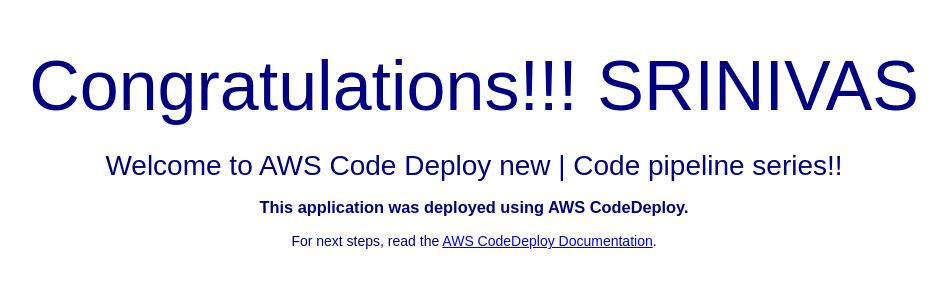
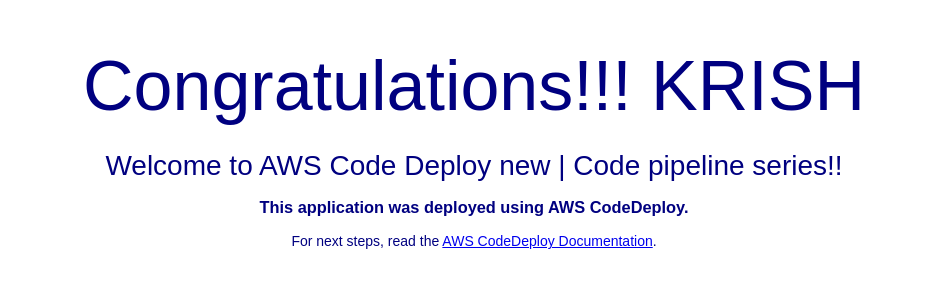
Before and after one commit to tirucloud/aws_cicd_pipline_codedeploy, a plain HTML site: page index.html in a window 1280 px wide. Shown: the part 201-488 px from the top of the page, without its empty margins (166-1113 px from the left). Drawn offline with Linux system fonts and the light colour scheme.

Commit message:
Update index.html

```diff
--- a/index.html
+++ b/index.html
@@ -27,7 +27,7 @@
 <body>
   <div align="center">
     <img src="https://s3.ap-south-1.amazonaws.com/www.basava.com/aar_logo_final.png" style="max-width: 20%;">
-    <h1>Congratulations!!! SRINIVAS </h1>
+    <h1>Congratulations!!! KRISH </h1>
       <h2>Welcome to AWS Code Deploy new | Code pipeline series!!</h2>
     <h3>This application was deployed using AWS CodeDeploy.</h3>
     <p>For next steps, read the <a href="http://aws.amazon.com/documentation/codedeploy">AWS CodeDeploy Documentation</a>.</p>
```
